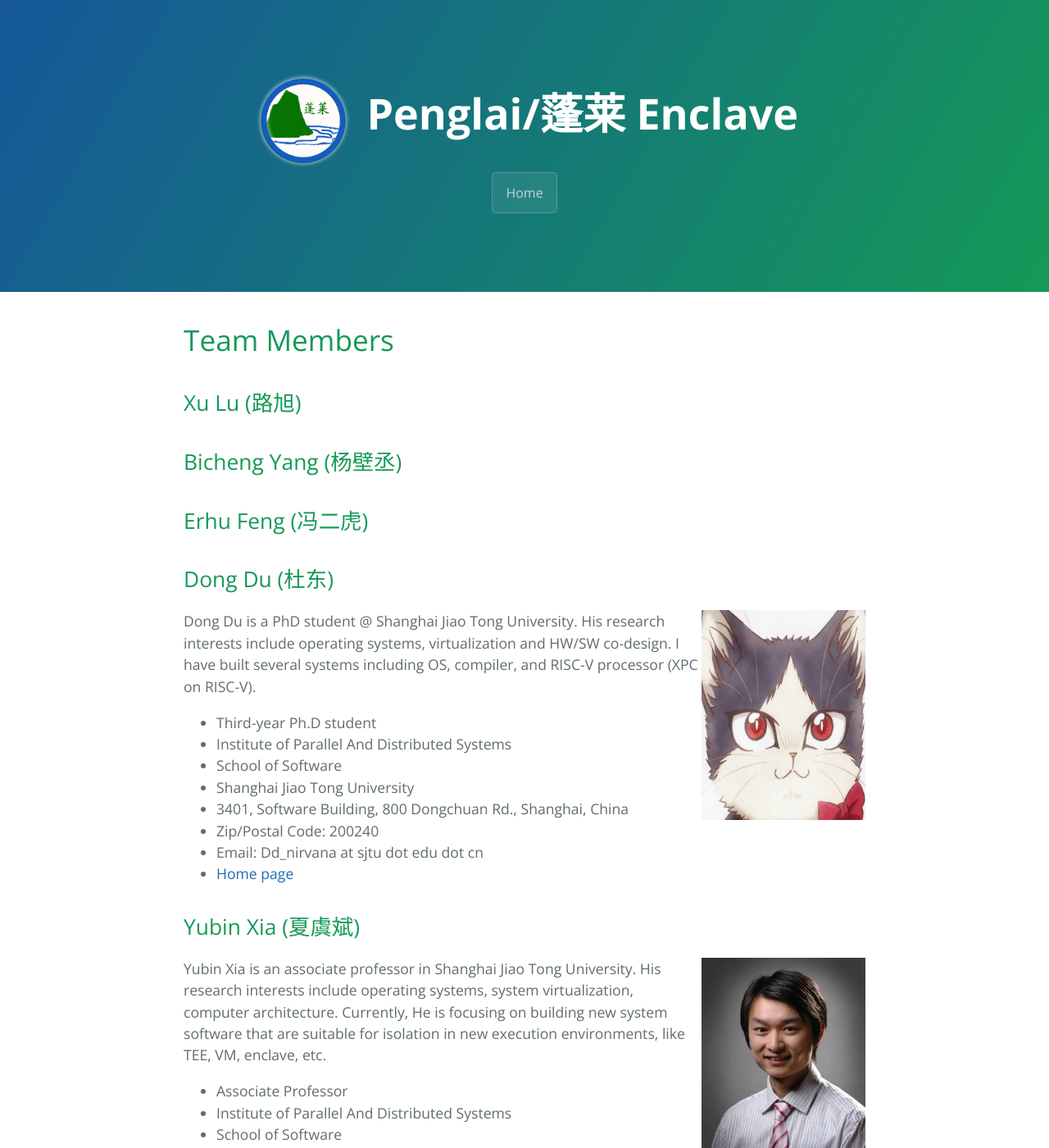
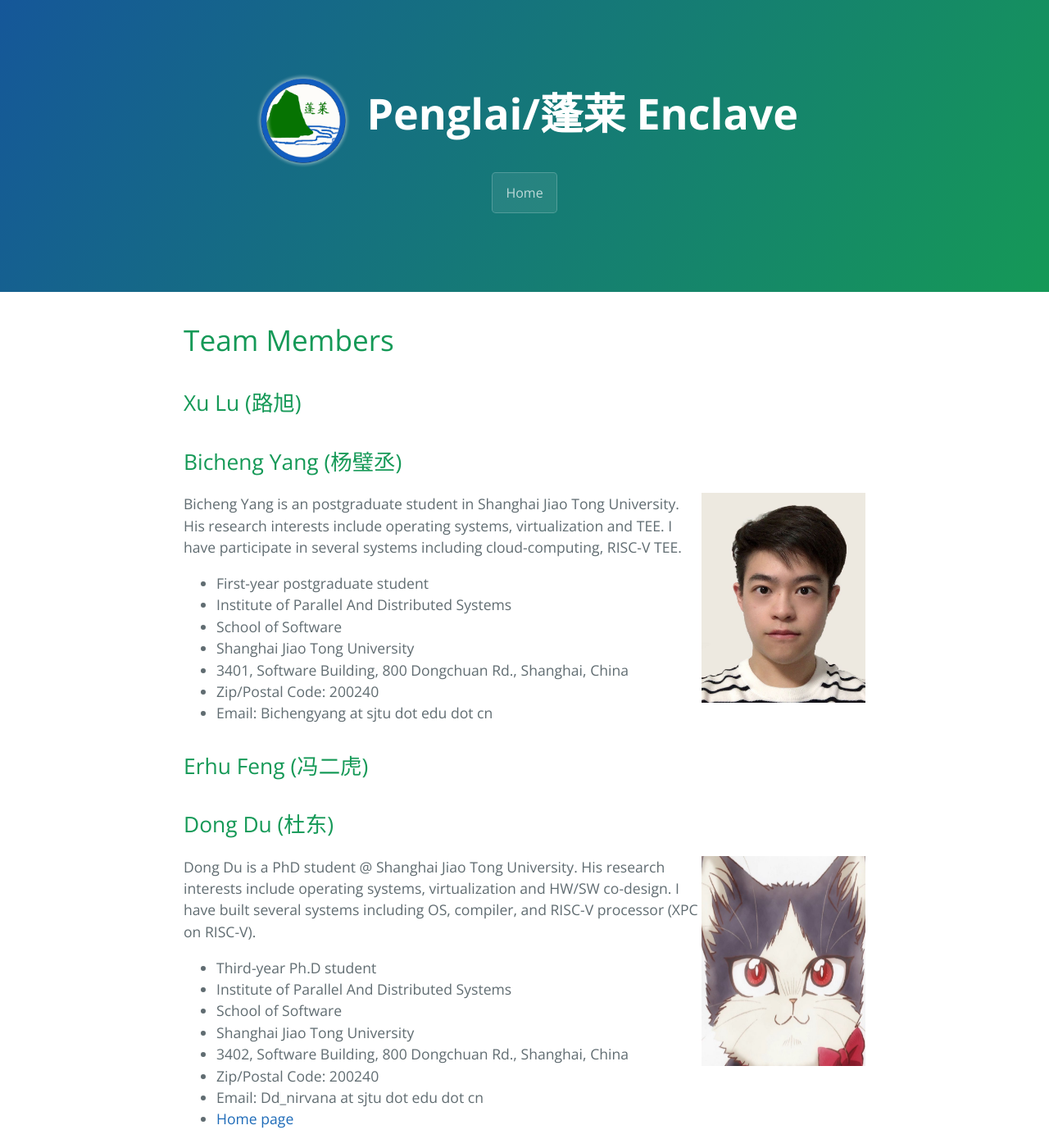
Before and after one commit to Penglai-Enclave/Penglai-Enclave.github.io, a Jekyll site: the page built from profile.markdown, in a window 1280 px wide and 1400 px high. Shown: the whole window at 82% size. Built offline with Jekyll 4.4.1, drawn with Linux system fonts in a browser that asks for light colours.

Commit message:
update profile
Signed-off-by: DongDu <ddnirvana1@gmail.com>

```diff
--- a/profile.markdown
+++ b/profile.markdown
@@ -13,7 +13,19 @@ categories: main
 ## Xu Lu (路旭)
 
 
-## Bicheng Yang (杨壁丞)
+## Bicheng Yang (杨璧丞)
+
+<img align="right" width="200" height="256" src="images/bichengyang.jpg"/>
+
+Bicheng Yang is an postgraduate student in Shanghai Jiao Tong University. His research interests include operating systems, virtualization and TEE. I have participate in several systems including cloud-computing, RISC-V TEE.
+
+* First-year postgraduate student
+* Institute of Parallel And Distributed Systems
+* School of Software
+* Shanghai Jiao Tong University
+* 3401, Software Building, 800 Dongchuan Rd., Shanghai, China
+* Zip/Postal Code: 200240
+* Email: Bichengyang at sjtu dot edu dot cn
 
 
 ## Erhu Feng (冯二虎)
@@ -33,7 +45,7 @@ I have built several systems including OS, compiler, and RISC-V processor (XPC o
   * Institute of Parallel And Distributed Systems
   * School of Software
   * Shanghai Jiao Tong University
-  * 3401, Software Building, 800 Dongchuan Rd., Shanghai, China
+  * 3402, Software Building, 800 Dongchuan Rd., Shanghai, China
   * Zip/Postal Code: 200240
   * Email: Dd_nirvana at sjtu dot edu dot cn
   * [Home page](http://dongd.info)
```
Also changed, not shown: images/bichengyang.jpg (added).
